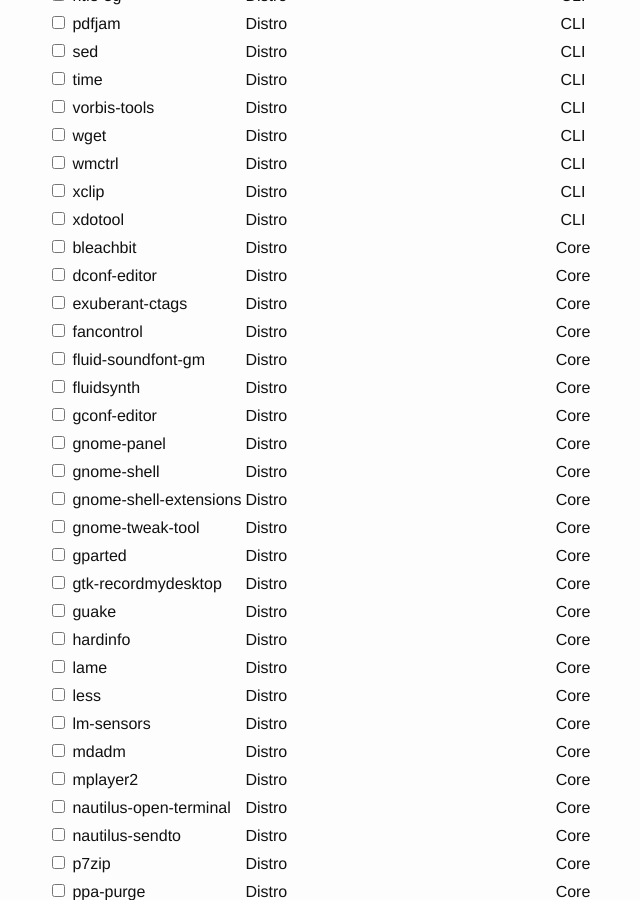
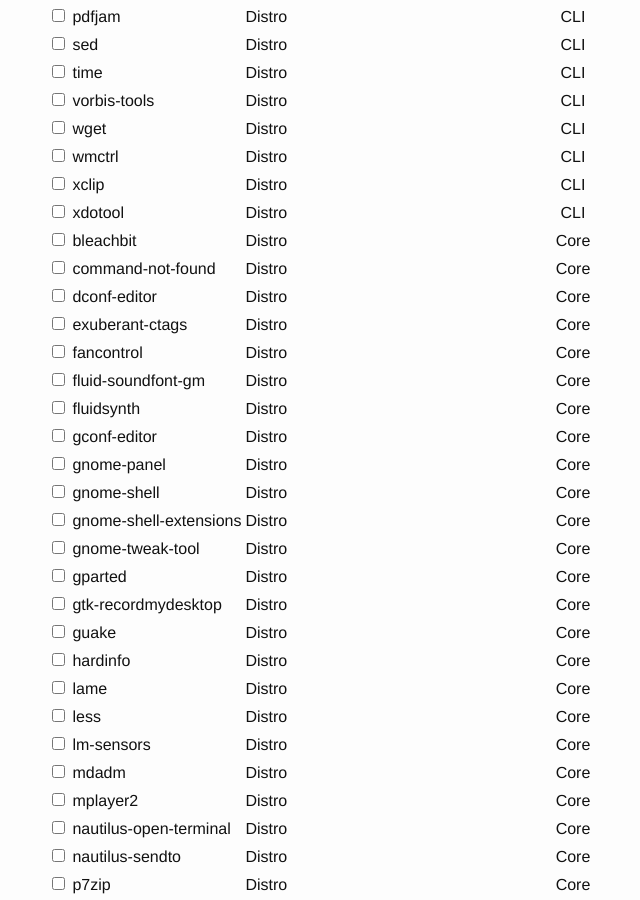
Before and after one commit to asodrober/johgh.github.io, a Jekyll site: the page built from _posts/2014-12-24-linuxcli.markdown, in a window 1280 px wide and 900 px high, scrolled down 9992 px. Shown: the whole window, without its empty margins (225-865 px from the left). Built offline with Jekyll 4.4.1, drawn with Linux system fonts in a browser that asks for light colours; part of the change alters nothing that is shown.

Commit message:
Added new packages

```diff
--- a/_posts/2014-12-24-linuxcli.markdown
+++ b/_posts/2014-12-24-linuxcli.markdown
@@ -410,8 +410,8 @@ basename, dirname, wc -l, tail -n+2, . (include)
 
 ## Useful software
 
-<div id="install" style="font-family: monospace; color: #424242; border-style: dashed; border-color: #424242; padding:
-8px; border-width: 2px;"> No packages selected </div>
+<div id="install" style="font-family: monospace; font-weight: bold; font-size:14px; border-style: dashed; border-color: #A0A0A0; padding:
+6px; border-width: 2px;"> No packages selected </div>
 <br />
 <a href="#" id="selectAll">Select all current section packages</a>
 <br />
@@ -435,6 +435,7 @@ basename, dirname, wc -l, tail -n+2, . (include)
 | checkinstall              | Distro                               | CLI          |
 | cheese                    | Distro                               | Apps         |
 | comix                     | Distro                               | Apps         |
+| command-not-found         | Distro                               | Core         |
 | curl                      | Distro                               | CLI          |
 | dbeaver                   | Distro                               | Development  |
 | dconf-editor              | Distro                               | Core         |
@@ -582,13 +583,15 @@ ppa:gnome3-team/gnome3
         });
 
         $(document).on('click', 'tr', function(e) {
+            $(this).find('input').trigger('click');
+        });
+
+        $(document).on('click', '.check', function(e) {
             e.stopPropagation();
-            $(this).find('input').trigger('click');
-
         });
 
         $(document).on('change', '.check', function() {
-            var pkg_to_install = 'sudo apt-get install';
+            var pkg_to_install = '<span style="font-weight: normal !important;">sudo apt-get install</span>';
             var num_packages = 0;
             $('.check').each(function(){
                 if ($(this).prop('checked') == true) {
```
